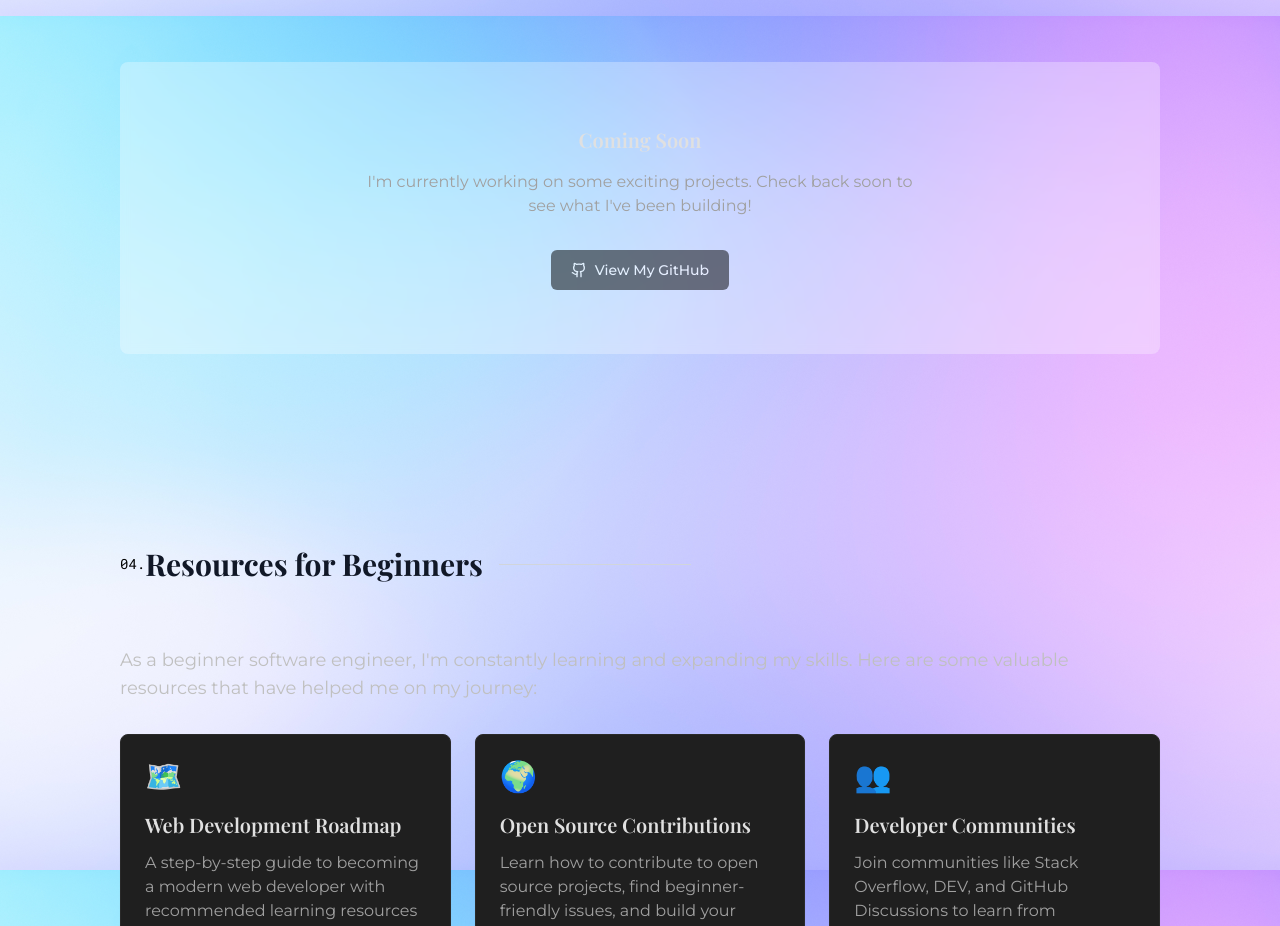
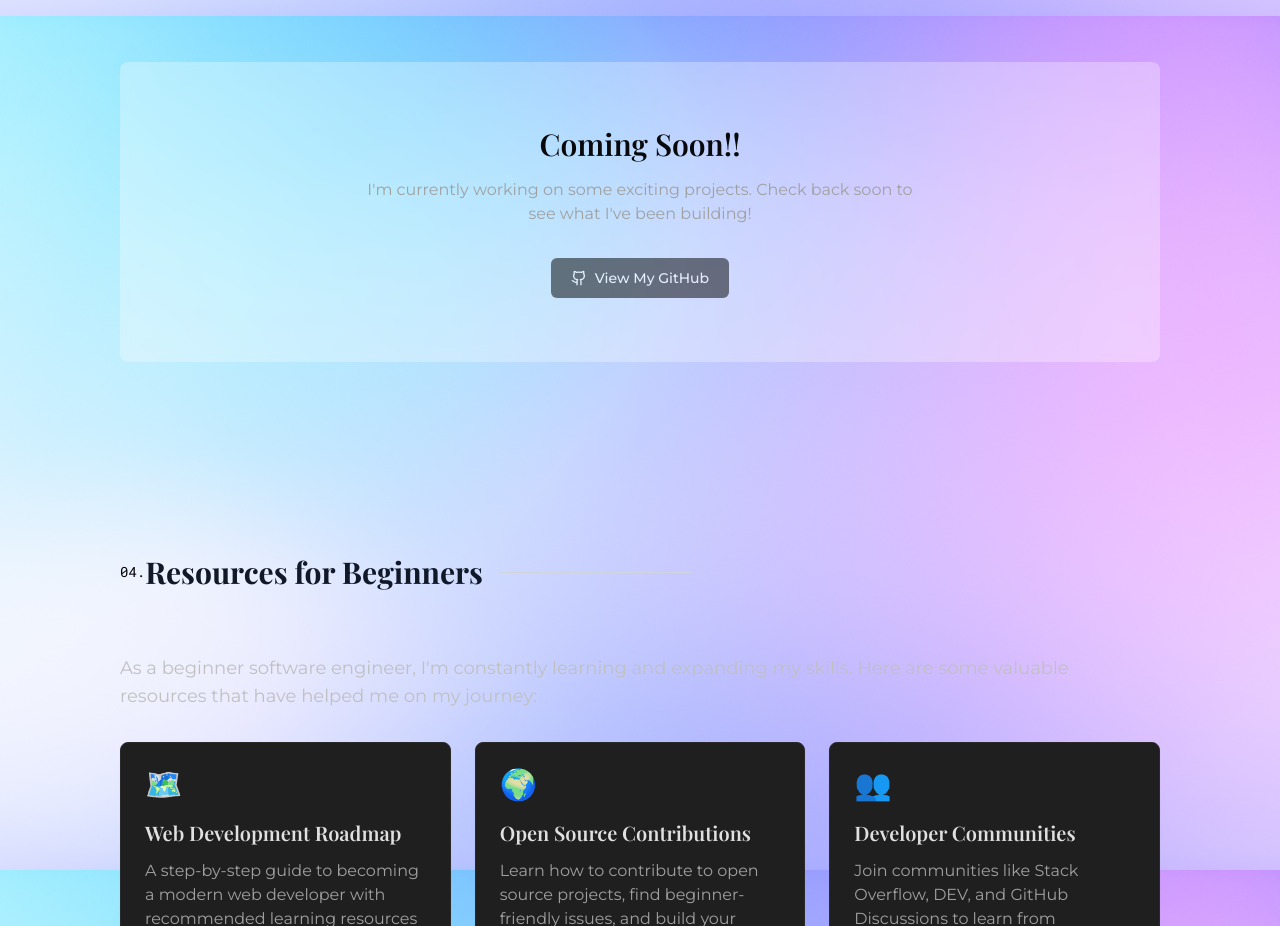
Before and after one commit to rskusalkar78/codestart-dev78, a React (Vite) app: page / in a window 1280 px wide. Shown: the part 3400-4326 px from the top of the page. Built offline with nearby package versions, Linux system fonts and the light colour scheme.

Commit message:
Visual edit in Lovable
Edited UI in Lovable

```diff
--- a/src/components/Projects.tsx
+++ b/src/components/Projects.tsx
@@ -1,4 +1,3 @@
-
 import React from 'react';
 import { Button } from "@/components/ui/button";
 import { Github } from "lucide-react";
@@ -9,9 +8,7 @@ const Projects: React.FC = () => {
       </h2>
 
       <div className="flex flex-col items-center justify-center py-16 text-center backdrop-blur-sm bg-white/30 dark:bg-black/30 rounded-lg">
-        <h3 className="text-xl font-semibold mb-4 text-portfolio-lightestSlate">
-          Coming Soon
-        </h3>
+        <h3 className="font-semibold mb-4 text-zinc-950 text-3xl">Coming Soon!!</h3>
         <p className="text-portfolio-slate max-w-xl mb-8">
           I'm currently working on some exciting projects. Check back soon to see what I've been building!
         </p>
```
